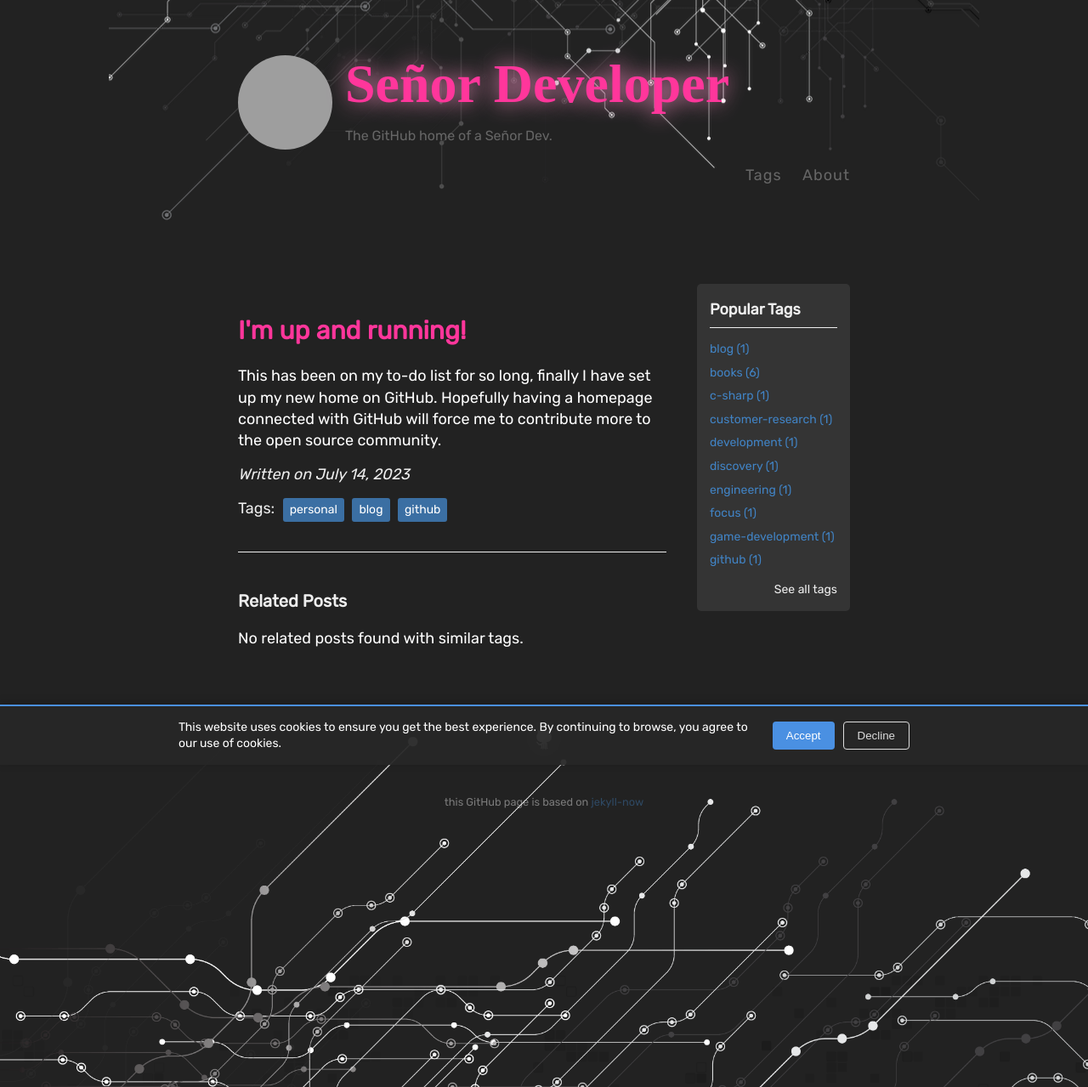
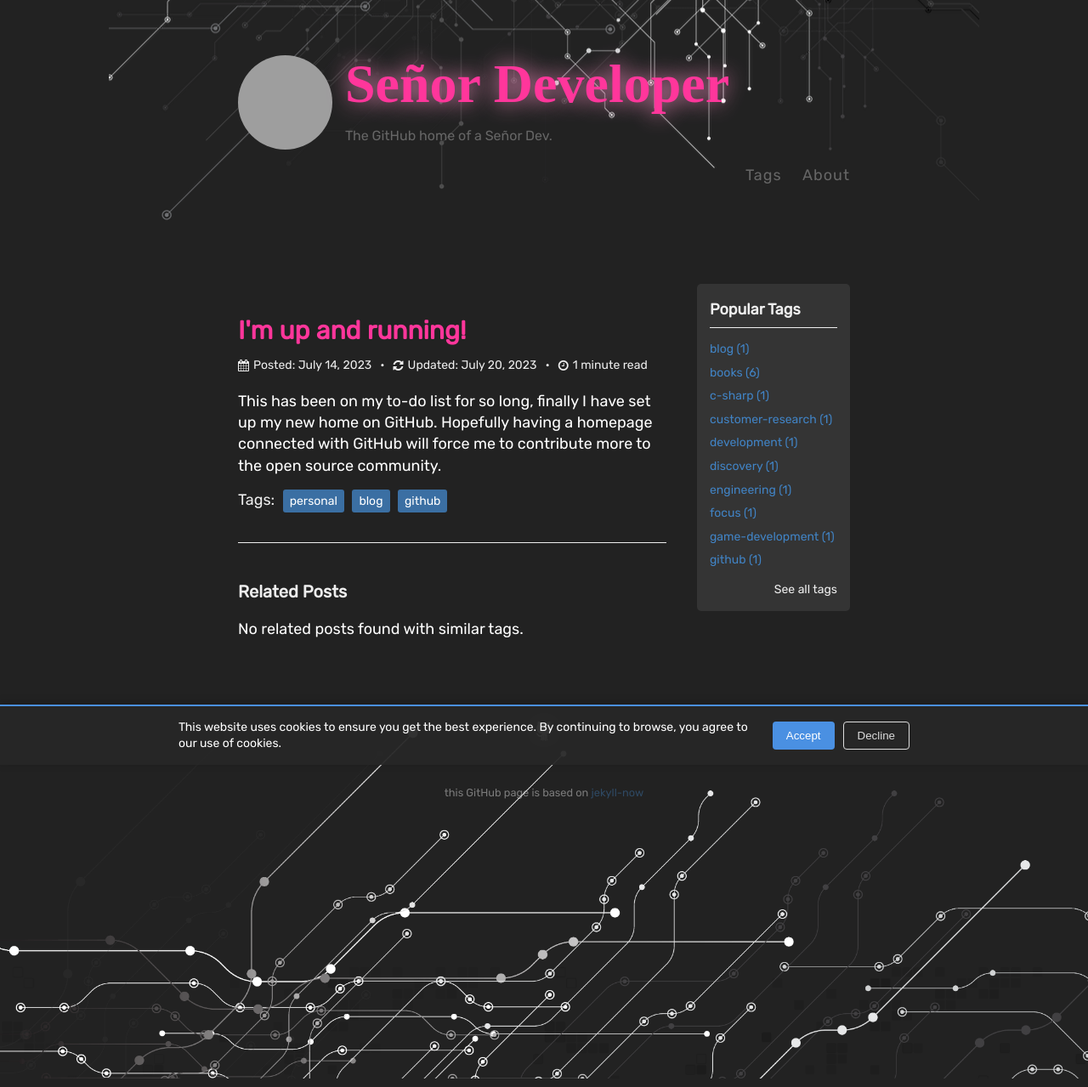
Before and after one commit to ftnilsson/ftnilsson.github.io, a Jekyll site: the page built from _posts/2023-7-14-Hello-World.md, in a window 1280 px wide. Shown: the whole page at 85% size. Built offline with Jekyll 4.4.1, drawn with Linux system fonts in a browser that asks for light colours; some web fonts are replaced; grey boxes are pictures that could not be loaded.

Commit message:
Add post metadata display and last updated field to blog posts

```diff
--- /dev/null
+++ b/_includes/post-metadata.html
@@ -0,0 +1,25 @@
+{% comment %}
+Calculate and display post metadata: posted date, updated date, and reading time
+{% endcomment %}
+
+{% assign words = content | strip_html | number_of_words %}
+{% assign reading_time = words | divided_by: 200.0 | plus: 1 | round %}
+
+<div class="post-metadata">
+  <span class="metadata-item posted-date">
+    <i class="fa fa-calendar"></i> Posted: {{ page.date | date: "%B %e, %Y" }}
+  </span>
+
+  <span class="metadata-divider">•</span>
+
+  {% if page.last_updated %}
+  <span class="metadata-item updated-date">
+    <i class="fa fa-refresh"></i> Updated: {{ page.last_updated | date: "%B %e, %Y" }}
+  </span>
+  <span class="metadata-divider">•</span>
+  {% endif %}
+
+  <span class="metadata-item reading-time">
+    <i class="fa fa-clock-o"></i> {% if reading_time == 1 %}1 minute{% else %}{{ reading_time }} minutes{% endif %} read
+  </span>
+</div>
--- a/_layouts/default.html
+++ b/_layouts/default.html
@@ -7,10 +7,10 @@
 
     <!--[if lt IE 9]>
       <script src="http://html5shiv.googlecode.com/svn/trunk/html5.js"></script>
-    <![endif]-->
-    <link rel="preconnect" href="https://fonts.googleapis.com">
+    <![endif]-->    <link rel="preconnect" href="https://fonts.googleapis.com">
     <link rel="preconnect" href="https://fonts.gstatic.com" crossorigin>
     <link href="https://fonts.googleapis.com/css2?family=Rubik&family=Tilt+Neon&display=swap" rel="stylesheet">
+    <link rel="stylesheet" href="https://cdnjs.cloudflare.com/ajax/libs/font-awesome/4.7.0/css/font-awesome.min.css">
 
 
     <link rel="stylesheet" type="text/css" href="{{ site.baseurl }}/style.css" />
--- a/_layouts/post.html
+++ b/_layouts/post.html
@@ -5,11 +5,9 @@ layout: default
 <article class="post">
   <h1>{{ page.title }}</h1>
 
+  {% include post-metadata.html %}
   <div class="entry">
     {{ content }}
-  </div>
-  <div class="date">
-    Written on {{ page.date | date: "%B %e, %Y" }}
   </div>
 
   {% if page.tags %}
--- a/_posts/2023-7-14-Hello-World.md
+++ b/_posts/2023-7-14-Hello-World.md
@@ -2,6 +2,7 @@
 layout: post
 title: I'm up and running!
 tags: [personal, blog, github]
+last_updated: 2023-07-20
 ---
 
 This has been on my to-do list for so long, finally I have set up my new home on GitHub. Hopefully having a homepage connected with GitHub will force me to contribute more to the open source community.
--- /dev/null
+++ b/_sass/_post-metadata.scss
@@ -0,0 +1,33 @@
+/* Post metadata styles */
+.post-metadata {
+  margin: -10px 0 20px 0;
+  color: $lightGray;
+  font-size: 14px;
+  display: flex;
+  flex-wrap: wrap;
+  align-items: center;
+
+  .metadata-item {
+    display: inline-flex;
+    align-items: center;
+
+    i {
+      margin-right: 5px;
+    }
+  }
+
+  .metadata-divider {
+    margin: 0 10px;
+    color: lighten($lightGray, 20%);
+  }
+
+  @media (max-width: 640px) {
+    flex-direction: column;
+    align-items: flex-start;
+    gap: 5px;
+
+    .metadata-divider {
+      display: none;
+    }
+  }
+}
--- a/style.scss
+++ b/style.scss
@@ -10,6 +10,7 @@
 @import "tags";
 @import "related";
 @import "cookie-consent";
+@import "post-metadata";
 // Syntax highlighting @import is at the bottom of this file
 
 /**************/
```
Also changed, not shown: _posts/2025-05-01-Superstruct-manifesto.md (+1 -0 lines), 1 other file.
